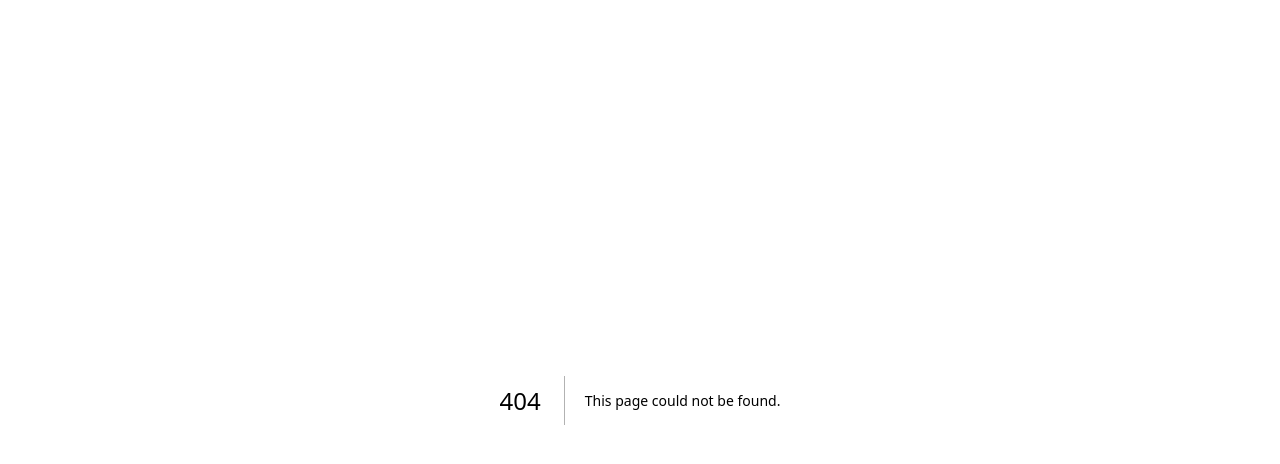
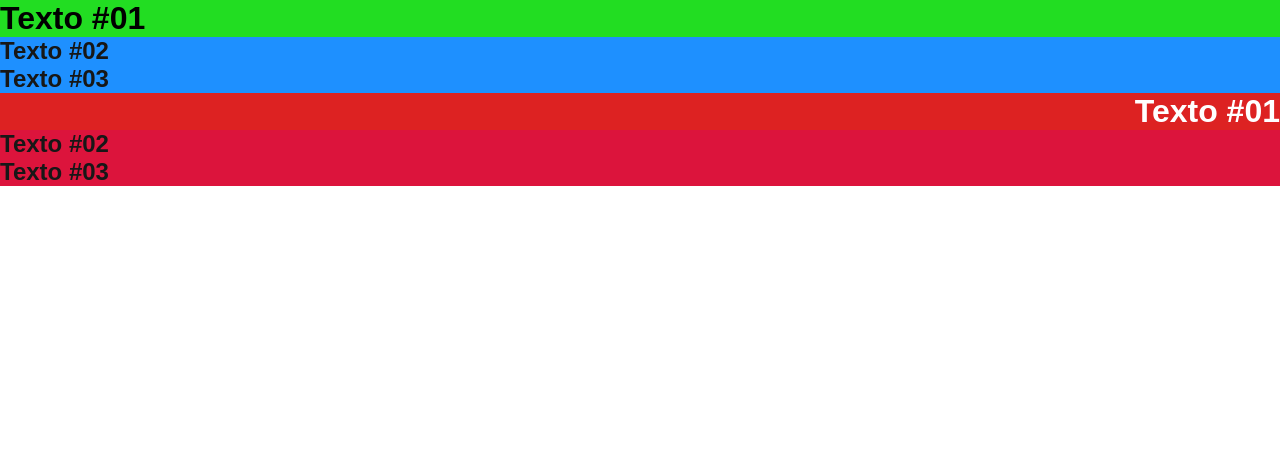
Before and after one commit to brunotoshiaki/nextjs, a Next.js app in the folder exercicios/: page /css/usandoestilo in a window 1280 px wide. Before the commit this address had no page. Shown: the top 464 px of the page. Built offline with nearby package versions, Linux system fonts and the light colour scheme.

Commit message:
Estilo condicional

```diff
--- /dev/null
+++ b/exercicios/components/Estilo.jsx
@@ -0,0 +1,19 @@
+export default function Estilo(props) {
+    const classeAplicada = props.numero >= 0 ? "azul" : "vermelho"
+    return (
+        <div>
+            <h1 style={{
+                backgroundColor: props.numero >= 0 ? "#2D2" : "#D22",
+                color: props.color,
+                textAlign: props.direita ? "right" : "left",
+            }}>
+                Texto #01</h1>
+            <h2 className={classeAplicada}>
+                Texto #02
+            </h2>
+            <h2 className={props.numero >= 0 ? "azul" : "vermelho"}>
+                Texto #03
+            </h2>
+        </div>
+    )
+}
--- /dev/null
+++ b/exercicios/pages/css/usandoestilo.jsx
@@ -0,0 +1,10 @@
+import Estilo from "../../components/Estilo";
+
+export default function usandoEstilo() {
+    return (
+        <div>
+            <Estilo numero={3} color="#000" />
+            <Estilo numero={-13} color="#FFF" direita />
+        </div>
+    )
+}
--- a/exercicios/styles/globals.css
+++ b/exercicios/styles/globals.css
@@ -40,3 +40,10 @@
     color-scheme: dark;
   }
 }
+.azul{
+  background-color: dodgerblue;
+}
+
+.vermelho{
+  background-color: crimson;
+}
```
